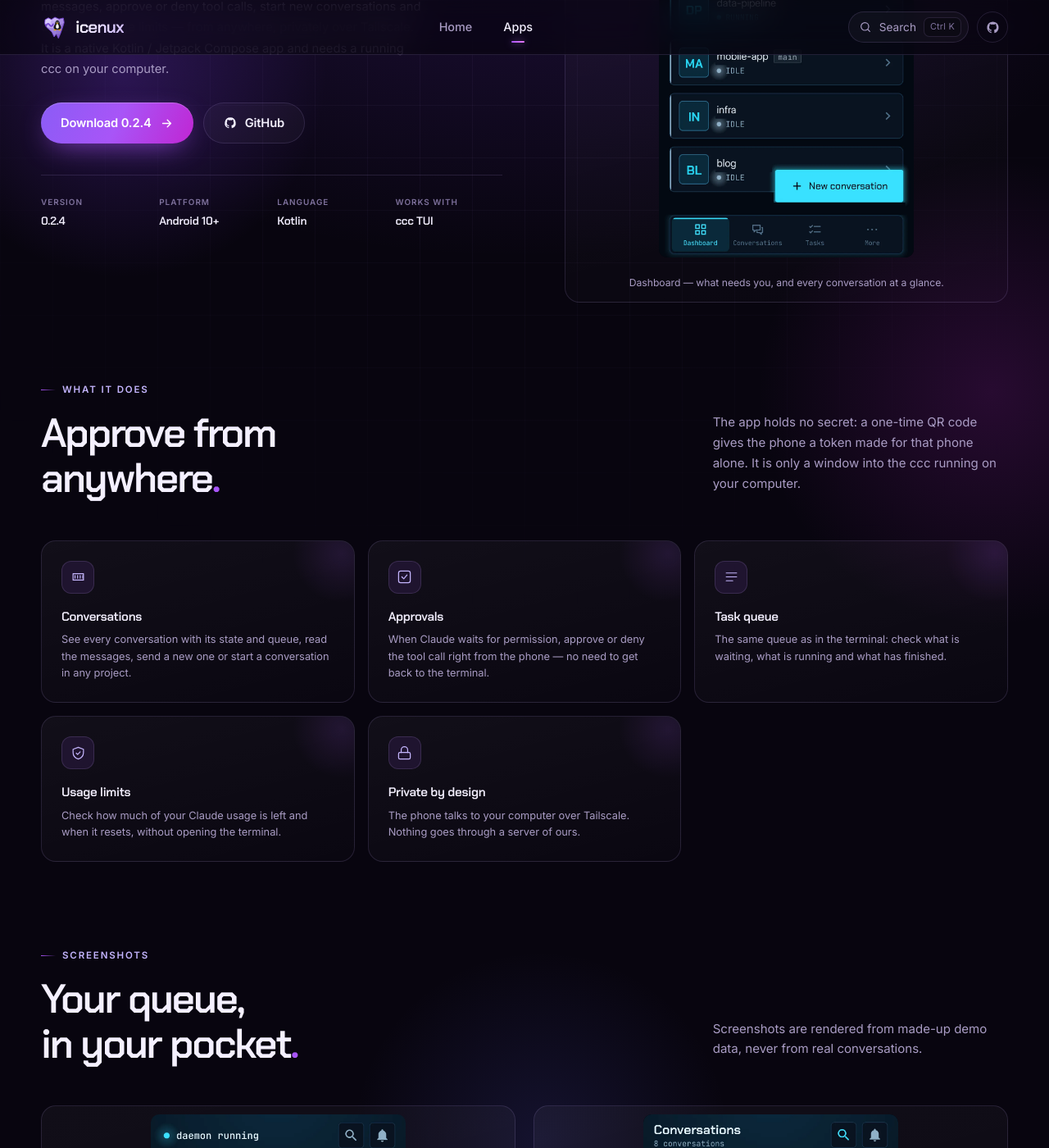
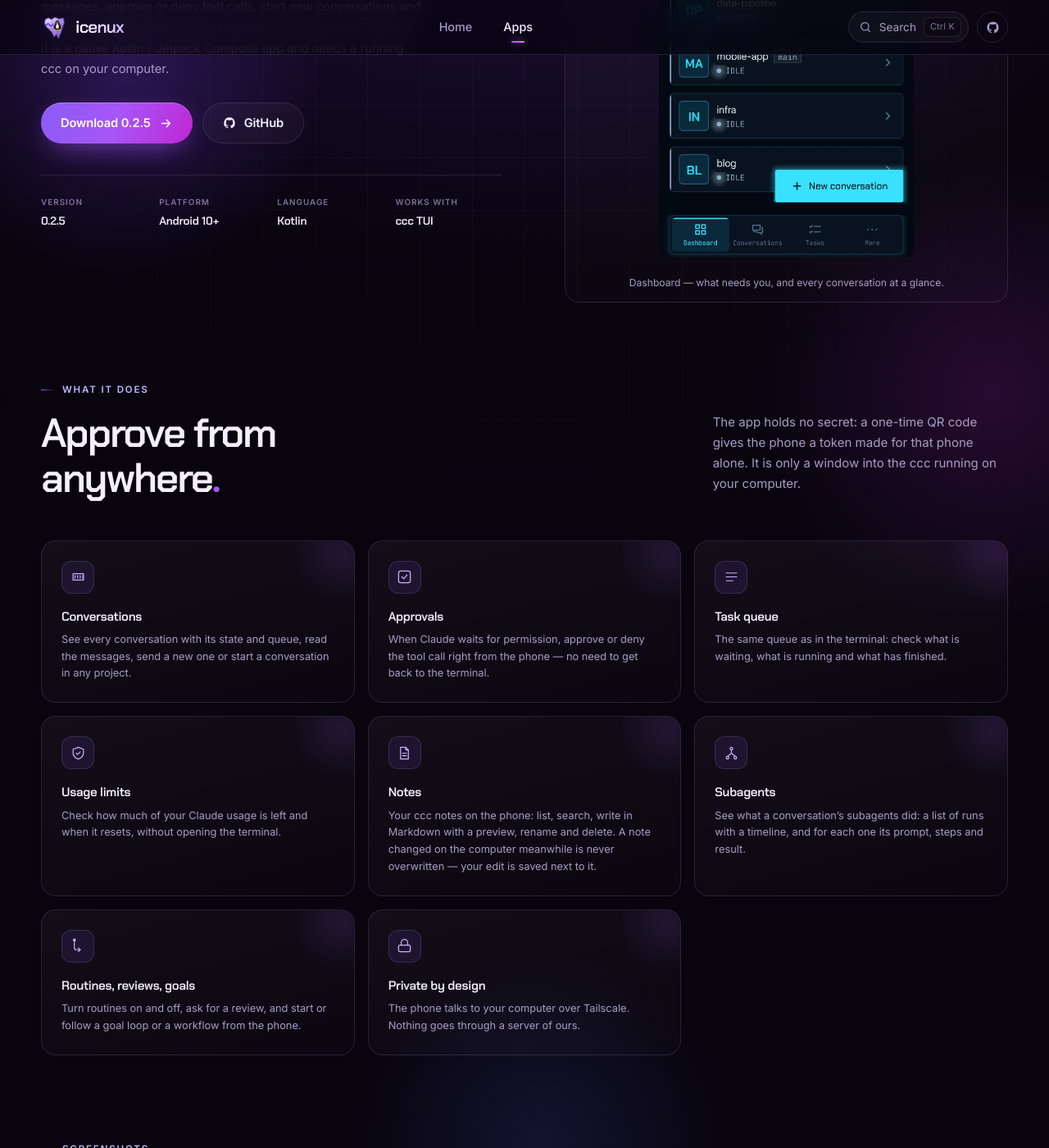
Before and after one commit to Icenux/icenux.github.io, a Jekyll site: the page built from apps/ccc-android.html, in a window 1280 px wide and 1400 px high, scrolled down 515 px. Shown: the whole window at 82% size. Built offline with Jekyll 4.4.1, drawn with Linux system fonts in a browser that asks for light colours; some of the changed text lies outside the part shown.

Commit message:
fix(web): odkaz ke stažení ccc Android míří na ccc_X.Y.Z.apk, nová verze 0.2.5 a funkce Poznámky, Subagenti (#28)
Claude-Session: https://claude.ai/code/session_01SVGUkja2hHN9QupXmSworz

Co-authored-by: Claude Sonnet 5.5 <noreply@anthropic.com>

```diff
--- a/_data/apps.yml
+++ b/_data/apps.yml
@@ -101,19 +101,19 @@
   name: "ccc Android"
   url: "/apps/ccc-android/"
   repo: "Icenux/ccc_android"
-  version: "0.2.4"
+  version: "0.2.5"
   released: "November 2026"
-  tag: "0.2.4"
+  tag: "0.2.5"
   platform: "Android"
   icon: "ccc-android"
   icon_svg: "<rect x=\"7\" y=\"2.5\" width=\"10\" height=\"19\" rx=\"2.5\"/><path d=\"M10.5 18.5h3\"/><path d=\"m10 8.5 2 1.8-2 1.8\"/><path d=\"M13.2 12.2h1.6\"/>"
-  tagline: "The phone client of ccc. Read conversations, send messages, approve tool calls and check usage limits from your pocket — privately over Tailscale."
+  tagline: "The phone client of ccc. Read conversations, send messages, approve tool calls, keep notes and check usage limits from your pocket — privately over Tailscale."
   kind: "Android app · Kotlin"
   blurb: "Your ccc queue on your phone"
   search_icon: "terminal"
-  search_desc: "The Android client of ccc — conversations, approvals, task queue and usage limits from your phone"
+  search_desc: "The Android client of ccc — conversations, approvals, task queue, notes and usage limits from your phone"
   download_title: "Download ccc for Android"
-  download_desc: "Install the signed ccc.apk on Android 10 or newer"
+  download_desc: "Install the signed ccc APK on Android 10 or newer"
   preview:
     src: "assets/apps/ccc-android/card.webp"
     alt: "ccc Android app: conversations, dashboard and menu"
--- a/apps/ccc-android.html
+++ b/apps/ccc-android.html
@@ -76,6 +76,27 @@ next: [ccc, repo-doctor]
           </article>
           <article class="feature reveal">
             <span class="feature__icon">
+              <svg viewBox="0 0 24 24" aria-hidden="true"><path d="M6 3h8l4 4v14H6z"/><path d="M14 3v4h4M9 12h6M9 16h6"/></svg>
+            </span>
+            <h3>Notes</h3>
+            <p>Your ccc notes on the phone: list, search, write in Markdown with a preview, rename and delete. A note changed on the computer meanwhile is never overwritten — your edit is saved next to it.</p>
+          </article>
+          <article class="feature reveal">
+            <span class="feature__icon">
+              <svg viewBox="0 0 24 24" aria-hidden="true"><circle cx="12" cy="5" r="2"/><circle cx="6" cy="19" r="2"/><circle cx="18" cy="19" r="2"/><path d="M12 7v5M12 12 6 17M12 12l6 5"/></svg>
+            </span>
+            <h3>Subagents</h3>
+            <p>See what a conversation’s subagents did: a list of runs with a timeline, and for each one its prompt, steps and result.</p>
+          </article>
+          <article class="feature reveal">
+            <span class="feature__icon">
+              <svg viewBox="0 0 24 24" aria-hidden="true"><path d="M6 3v12a3 3 0 0 0 3 3h6"/><path d="m12 15 3 3-3 3"/><circle cx="6" cy="3" r="1.5"/></svg>
+            </span>
+            <h3>Routines, reviews, goals</h3>
+            <p>Turn routines on and off, ask for a review, and start or follow a goal loop or a workflow from the phone.</p>
+          </article>
+          <article class="feature reveal">
+            <span class="feature__icon">
               <svg viewBox="0 0 24 24" aria-hidden="true"><rect x="3" y="11" width="18" height="10" rx="2"/><path d="M7 11V7a5 5 0 0 1 10 0v4"/></svg>
             </span>
             <h3>Private by design</h3>
@@ -119,7 +140,7 @@ next: [ccc, repo-doctor]
             <h2>Install ccc Android<span class="dot-end">.</span></h2>
             <p>Needs Android 10 or newer and a running <a href="/apps/ccc/">ccc TUI</a> on your computer with its API turned on (<code>--api</code>). Open the APK on the phone — Android asks once to allow installs from that source.</p>
             <div class="download-actions">
-              <a class="btn btn--primary" href="https://github.com/Icenux/ccc_android/releases/latest/download/ccc.apk" download>Download .apk <svg viewBox="0 0 24 24" aria-hidden="true"><path d="M5 12h14M13 6l6 6-6 6"/></svg></a>
+              <a class="btn btn--primary" href="https://github.com/Icenux/ccc_android/releases/download/{{ app.tag }}/ccc_{{ app.version }}.apk" download>Download .apk <svg viewBox="0 0 24 24" aria-hidden="true"><path d="M5 12h14M13 6l6 6-6 6"/></svg></a>
               <a class="btn btn--ghost" href="https://github.com/Icenux/ccc_android/releases/latest" target="_blank" rel="noopener">All releases ↗</a>
             </div>
           </div>
@@ -140,12 +161,12 @@ next: [ccc, repo-doctor]
               <span>Check the checksum and signatures</span>
               <button class="copy-btn" type="button" data-copy="sha256sum -c SHA256SUMS
 gpg --import release-signing-key.asc &amp;&amp; gpg --verify SHA256SUMS.asc SHA256SUMS
-apksigner verify --print-certs ccc.apk" aria-label="Copy command"><svg viewBox="0 0 24 24" aria-hidden="true"><rect x="9" y="9" width="11" height="11" rx="2"/><path d="M5 15V6a2 2 0 0 1 2-2h9"/></svg><span>Copy</span></button>
+apksigner verify --print-certs ccc_{{ app.version }}.apk" aria-label="Copy command"><svg viewBox="0 0 24 24" aria-hidden="true"><rect x="9" y="9" width="11" height="11" rx="2"/><path d="M5 15V6a2 2 0 0 1 2-2h9"/></svg><span>Copy</span></button>
             </div>
             <pre><code>sha256sum -c SHA256SUMS
 gpg --import release-signing-key.asc &amp;&amp; gpg --verify SHA256SUMS.asc SHA256SUMS
-apksigner verify --print-certs ccc.apk</code></pre>
-            <p class="install-row__note">Download <code>ccc.apk</code>, <code>SHA256SUMS</code> and <code>SHA256SUMS.asc</code> from the release and <code>release-signing-key.asc</code> from the <a href="https://github.com/Icenux/ccc_android/blob/main/release-signing-key.asc" target="_blank" rel="noopener">ccc_android repository</a>. The GPG key's fingerprint must be <code class="hash">{{ site.data.keys.ccc.fingerprint }}</code>.</p>
+apksigner verify --print-certs ccc_{{ app.version }}.apk</code></pre>
+            <p class="install-row__note">Download <code>ccc_{{ app.version }}.apk</code>, <code>SHA256SUMS</code> and <code>SHA256SUMS.asc</code> from the release and <code>release-signing-key.asc</code> from the <a href="https://github.com/Icenux/ccc_android/blob/main/release-signing-key.asc" target="_blank" rel="noopener">ccc_android repository</a>. The GPG key's fingerprint must be <code class="hash">{{ site.data.keys.ccc.fingerprint }}</code>.</p>
             <p class="install-row__note">The signing certificate SHA-256 of the app is <code class="hash">81:60:8A:DC:97:06:A5:5E:B8:7D:8D:65:52:D7:2A:D8:FD:01:DE:C7:51:A3:51:BB:CF:B1:9E:58:E1:89:8D:14</code>. It is also listed in the <a href="https://github.com/Icenux/ccc_android#install" target="_blank" rel="noopener">ccc_android README</a>.</p>
           </div>
         </div>
```
